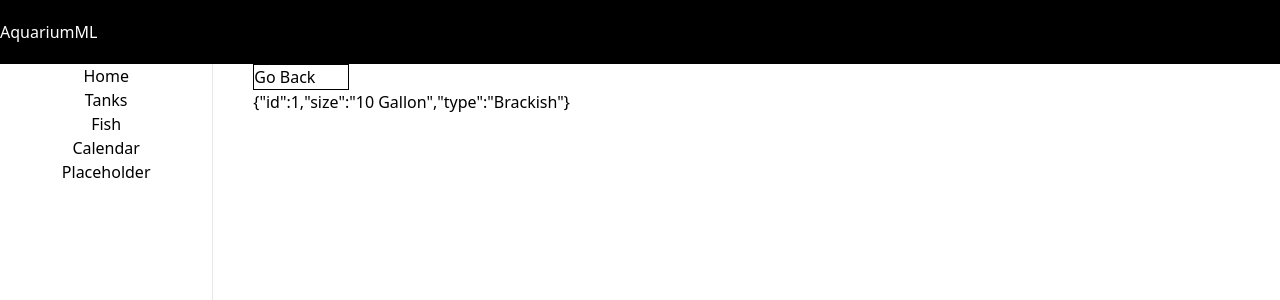
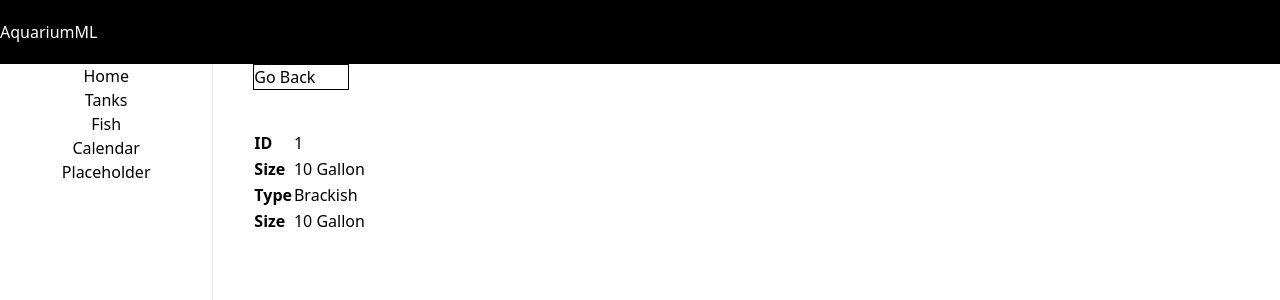
Before and after one commit to n1ckcodes/AquariumML, a Next.js app: page /tank/1 in a window 1280 px wide. Shown: the top 300 px of the page. Built offline with nearby package versions, Linux system fonts and the light colour scheme.

Commit message:
add basic data to tank/[id] page

```diff
--- a/pages/tank/[id].js
+++ b/pages/tank/[id].js
@@ -19,10 +19,17 @@ export default function Tank({ data }) {
     <Layout>
       <Link href="/tank">
         <a>
-          <div class="w-24 border border-1 border-black">Go Back</div>
+          <div class="w-24 border border-1 border-black mb-10">Go Back</div>
         </a>
       </Link>
-      <div>{JSON.stringify(data)}</div>
+      <div>
+        <table>
+            <tr><td class='font-bold'>ID</td><td>{data.id}</td></tr>
+            <tr><td class='font-bold'>Size</td><td>{data.size}</td></tr>
+            <tr><td class='font-bold'>Type</td><td>{data.type}</td></tr>
+            <tr><td class='font-bold'>Size</td><td>{data.size}</td></tr>
+        </table>
+      </div>
     </Layout>
   );
 }
--- a/pages/tank/index.js
+++ b/pages/tank/index.js
@@ -9,7 +9,7 @@ export async function getServerSideProps(context) {
   return {
     props: {
       data: JSON.parse(data),
-    }, // will be passed to the page component as props
+    }
   };
 }
 
```
